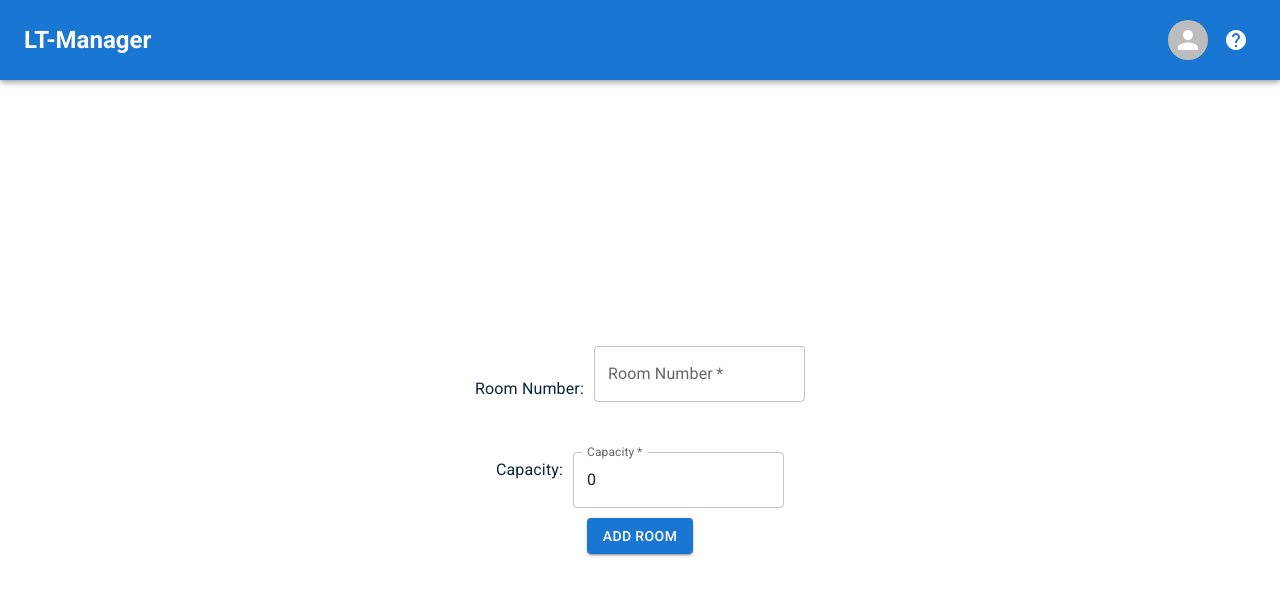
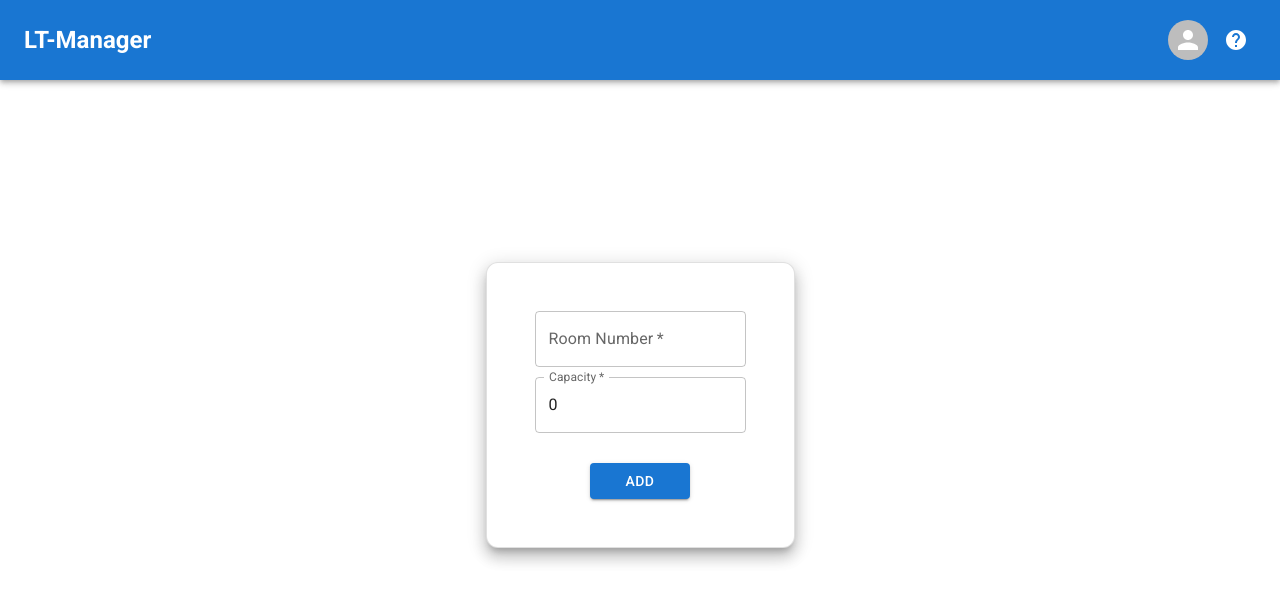
Before and after one commit to Vatsal32/LT-Manager, a React (Create React App) app in the folder client/: page /addRooms in a window 1280 px wide. Shown: the top 602 px of the page. Built offline with nearby package versions, Linux system fonts and the light colour scheme; sample sign-in values are in the browser's storage.

Commit message:
Add room overhaul

```diff
--- a/client/src/components/rooms/AddRooms.jsx
+++ b/client/src/components/rooms/AddRooms.jsx
@@ -1,9 +1,12 @@
 import React, { useEffect } from "react";
-import Box from "@mui/material/Box";
-import Typography from "@mui/material/Typography";
-import TextField from "@mui/material/TextField";
-import Button from "@mui/material/Button";
-import { Stack } from "@mui/system";
+import { Box } from "@mui/system";
+import {
+  Grid,
+  TextField,
+  Card,
+  Button,
+  Typography,
+} from "@mui/material";
 import { useDispatch, useSelector } from "react-redux";
 import { addRoomAction } from "../../store/actions/rooms";
 import { useNavigate } from "react-router-dom";
@@ -31,12 +34,13 @@ const AddRooms = () => {
 
   useEffect(() => {
     if (!allowAdd) {
-      navigate('/notAuthorized');
+      navigate("/notAuthorized");
     }
   }, [allowAdd]);
 
   const textout = (e) => {
-    setState(e.target.value);
+    let res = e.target.value.replace(/[^0-9]/gi, "");
+    setState(res);
   };
 
   useEffect(() => {
@@ -62,6 +66,12 @@ const AddRooms = () => {
     }
   }, [errors, added]);
 
+  const handleCapChange = (e) => {
+    let res = e.target.value.replace(/[^0-9]/gi, "");
+    while (res[0] == 0) res = res.substring(1);
+    setState1(res);
+  };
+
   const handleClickOpen = () => {
     let e = true;
     if (state == "") {
@@ -86,7 +96,7 @@ const AddRooms = () => {
       dispatcher(
         addRoomAction({
           data: {
-            roomNo: state,
+            roomNo: "LT-" +state,
             capacity: state1,
           },
           navigate,
@@ -97,82 +107,59 @@ const AddRooms = () => {
 
   return (
     <Box
-      style={{
-        display: "flex",
-        flexDirection: "column",
-        height: "100%",
-      }}
-    >
-      <div
-        style={{
-          display: "flex",
-          flexDirection: "column",
-          alignItems: "center",
-          justifyContent: "center",
-          textAlign: "center",
-          height: "100%",
-        }}
-      >
-        <Box
-          style={{
-            display: "flex",
-            alignItems: "center",
-            justifyContent: "center",
-            textAlign: "center",
-          }}
+      alignItems="center"
+      display="flex"
+      flexDirection="column"
+      justifyContent="center"
+      marginBottom="100px"
+      flex="1"
     >
       <Typography style={{ marginBottom: "20px", color: "green" }}>
         {success}
       </Typography>
-        </Box>
-        <Box
-          style={{
-            display: "flex",
-            alignItems: "center",
-            justifyContent: "center",
-            textAlign: "center",
+      <Card
+        variant="outlined"
+        alignItems="center"
+        sx={{
+          boxShadow: 10,
+          borderRadius: 3,
+          padding: 6,
         }}
       >
-          <Typography style={{ marginBottom: "20px" }}>Room Number:</Typography>
+        <form>
+          <Grid container direction="column" spacing="10">
+            <Grid item>
               <TextField
+                label="Room Number"
                 value={state}
                 onChange={textout}
                 error={err && Boolean(error.roomNo)}
                 helperText={error.roomNo}
-            id="outlined-basic"
-            label={"Room Number"}
-            variant="outlined"
                 required
-            style={{ marginLeft: "10px", marginBottom: "50px" }}
               />
-        </Box>
-        <Box
-          style={{
-            display: "flex",
-            alignItems: "center",
-            justifyContent: "center",
-            textAlign: "center",
-          }}
-        >
-          <Typography style={{ marginBottom: "20px" }}>Capacity:</Typography>
+            </Grid>
+            <Grid item>
               <TextField
+                label="Capacity"
                 value={state1}
-            onChange={(e) => setState1(e.target.value)}
+                onChange={handleCapChange}
                 error={err && Boolean(error.capacity)}
                 helperText={error.capacity}
-            id="outlined-basic"
-            label={"Capacity"}
-            variant="outlined"
                 required
-            style={{ marginLeft: "10px" }}
               />
-        </Box>
-        <Stack direction="row" spacing={5} margin="10px">
-          <Button variant="contained" onClick={handleClickOpen}>
-            Add Room
+            </Grid>
+            <Grid item display="flex" justifyContent="center">
+              <Button
+                variant="contained"
+                sx={{ width: "100px", marginTop: "20px" }}
+                onClick={handleClickOpen}
+              >
+                Add
               </Button>
-        </Stack>
-      </div>
+            </Grid>
+          </Grid>
+        </form>
+      </Card>
     </Box>
   );
 };
```
Lines whose indentation alone changed are shown as unchanged.
